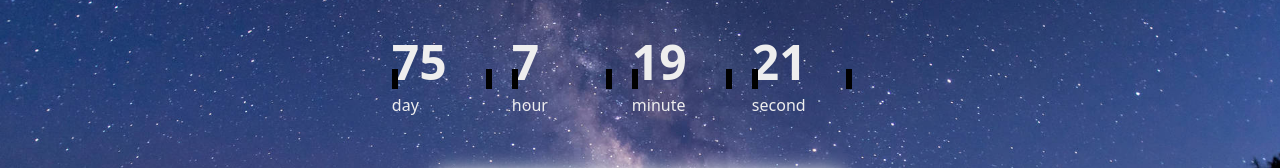
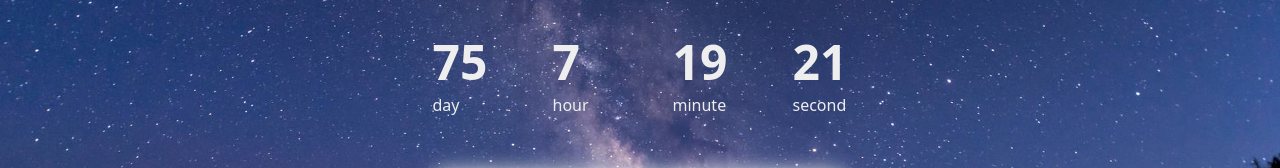
Before and after one commit to iamnamm021/dong-ho-dem-nguoc, a plain HTML site: page index.html in a window 1280 px wide. Shown: the part 190-358 px from the top of the page. Drawn offline with Linux system fonts and the light colour scheme.

Commit message:
style.css

```diff
--- a/style.css
+++ b/style.css
@@ -59,6 +59,7 @@ h1{
 	grid-template-columns: 100px 100px 100px 100px;
 	column-gap: 20px;
 	grid-template-rows: 100px;
+	padding: 0px 0px 0px 45px;
 
 }
 #day,
@@ -74,7 +75,6 @@ h1{
 	position: absolute;
 	width: 6px;
 	height: 20px;
-	background-color: black;
 	content: '';
 	left: 0;
 	top: 50%;
```
